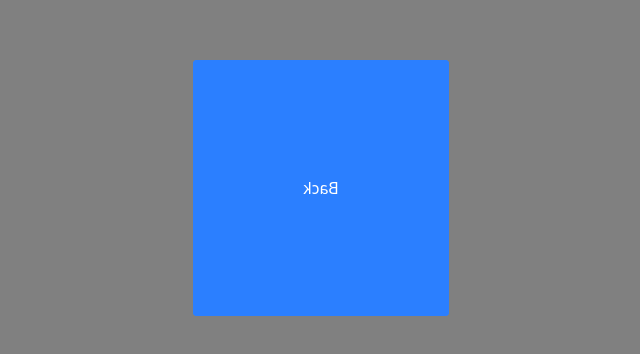
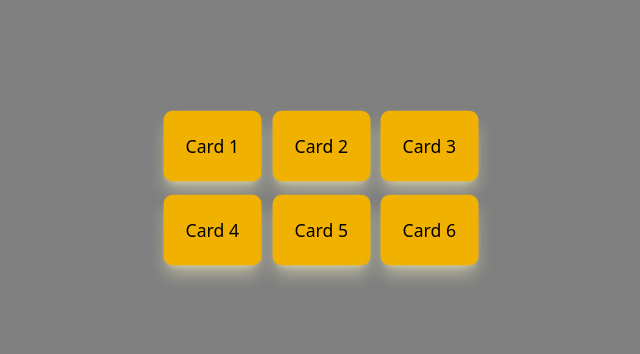
Before and after one commit to shayanshahDeveloper/farmer-motion-tasks, a React (Vite) app: page / in a window 1280 px wide. Shown: the part 212-566 px from the top of the page, without its empty margins (319-959 px from the left). Built offline with nearby package versions, Linux system fonts and the light colour scheme.

Commit message:
all task completed

```diff
--- a/src/App.tsx
+++ b/src/App.tsx
@@ -17,6 +17,7 @@ import BoxAnimaion from "./newComponents/BoxAnimaion";
 import CardFlip from "./newComponents/CardFlip";
 import DarggableBox from "./newComponents/DarggableBox";
 import FadeIn from "./newComponents/FadeIn";
+import InteractiveCards from "./newComponents/InteractiveCards";
 import Live from "./newComponents/Live";
 import ScaleButtonMotionValue from "./newComponents/ScaleButtonMotionValue";
 import SlidingMenu from "./newComponents/SlidingMenu";
@@ -25,6 +26,7 @@ import StaggerImageGalllery from "./newComponents/StaggerImageGalllery";
 import StaggerList from "./newComponents/StaggerList";
 import StaggerTextReveal from "./newComponents/StaggerTextReveal";
 import SwitchToggle from "./newComponents/SwitchToggle";
+import TimeLineAnimation from "./newComponents/TimeLineAnimation";
 import WhileInView from "./newComponents/WhileInView";
 // import SequnetialAnimation from "./components/SequnetialAnimation";
 // import Sidebar from "./components/Sidebar";
@@ -72,7 +74,9 @@ const App = () => {
       {/* <ScaleButtonMotionValue /> */}
       {/* <BoxAnimaion /> */}
       {/* <WhileInView /> */}
-      <CardFlip />
+      {/* <CardFlip /> */}
+      {/* <TimeLineAnimation /> */}
+      <InteractiveCards />
     </div>
   );
 };
--- /dev/null
+++ b/src/newComponents/InteractiveCards.tsx
@@ -0,0 +1,22 @@
+import { motion } from "motion/react";
+
+const InteractiveCards = () => {
+  return (
+    <div className="grid grid-cols-3 gap-5">
+      {[1, 2, 3, 4, 5, 6].map((item, index) => (
+        <motion.div
+          initial={{ scale: 0.5 }}
+          whileInView={{ scale: 1.1 }}
+          whileHover={{ scale: 0.9, backgroundColor: "pink" }}
+          transition={{ duration: 0.3 }}
+          key={index}
+          className="bg-yellow-500 p-5 text-center rounded-lg shadow-lg shadow-yellow-100/50"
+        >
+          <h1>Card {item}</h1>
+        </motion.div>
+      ))}
+    </div>
+  );
+};
+
+export default InteractiveCards;
--- /dev/null
+++ b/src/newComponents/TimeLineAnimation.tsx
@@ -0,0 +1,29 @@
+import { motion } from "motion/react";
+
+const timeLineVariant = {
+  hidden: { opacity: 0, scale: 0.5, rotate: 180 },
+  visible: { opacity: 1, scale: 1, rotate: 0 },
+};
+
+const TimeLineAnimation = () => {
+  return (
+    <motion.div
+      initial="hidden"
+      whileInView="visible"
+      transition={{ staggerChildren: 0.5 }}
+      className="flex items-center justify-center gap-3"
+    >
+      {[1, 2, 3, 4, 5].map((item, index) => (
+        <motion.div
+          variants={timeLineVariant}
+          key={index}
+          className="bg-pink-500 px-2 py-2 w-34 h-34 rounded"
+        >
+          {item}
+        </motion.div>
+      ))}
+    </motion.div>
+  );
+};
+
+export default TimeLineAnimation;
```
